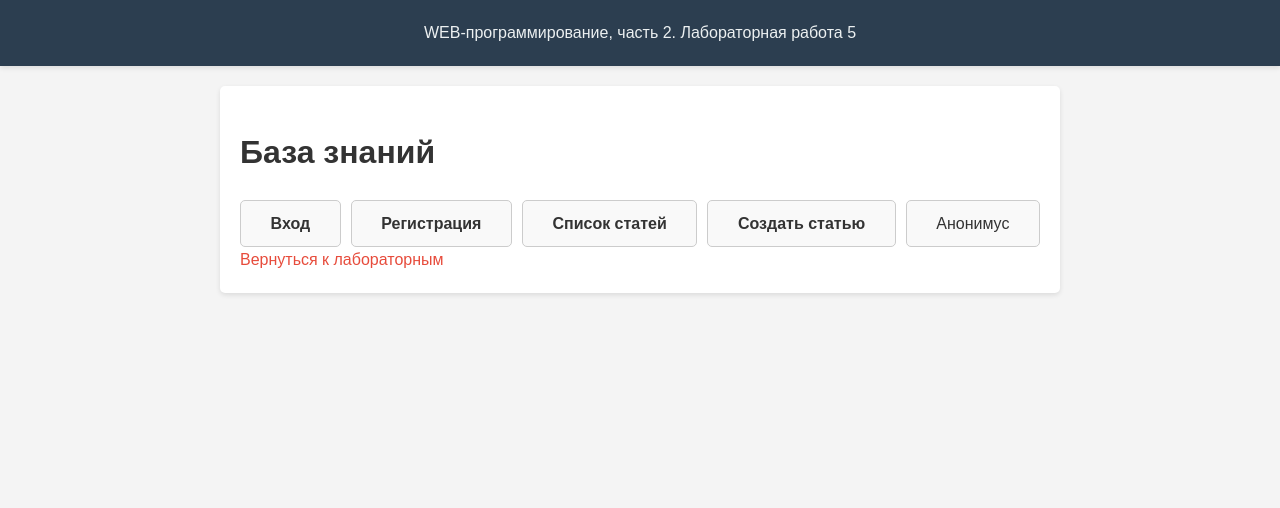
After one commit to pprzz1/web-backend, a Flask app: page /lab5/ in a window 1280 px wide. The commit adds this page. Shown: the top 508 px of the page. Run offline with Flask 3, Linux system fonts and the light colour scheme.

Commit message:
Заготовка к 5-ой лабораторной

```diff
--- a/app.py
+++ b/app.py
@@ -3,6 +3,7 @@ from lab1 import lab1
 from lab2 import lab2
 from lab3 import lab3
 from lab4 import lab4
+from lab5 import lab5
 
 app = Flask(__name__)
 
@@ -12,6 +13,7 @@ app.register_blueprint(lab1)
 app.register_blueprint(lab2)
 app.register_blueprint(lab3)
 app.register_blueprint(lab4)
+app.register_blueprint(lab5)
 
 @app.errorhandler(404)
 def not_found(err):
@@ -51,6 +53,8 @@ def index():
                 <a href='/lab3'>Третья лабораторная</a>
                 <br>
                 <a href='/lab4'>Четвертая лабораторная</a>
+                <br>
+                <a href='/lab5'>Пятая лабораторная</a>
            </body>
            <footer>Безделов Роман Артемович, ФБИ-22, 3 курс, 2024</footer>
         </html>''', 200
--- /dev/null
+++ b/lab5.py
@@ -0,0 +1,8 @@
+from flask import Blueprint, render_template, request, redirect, session, current_app
+
+lab5 = Blueprint('lab5', __name__)
+
+
+@lab5.route('/lab5/')
+def lab():
+    return render_template('lab5/lab5.html', login=session.get('login'))
--- a/static/main.css
+++ b/static/main.css
@@ -160,3 +160,28 @@ a:hover {
 .action-buttons .button:hover {
     background-color: #c82333;
 }
+
+.link-container {
+    display: flex;
+    flex-wrap: wrap;
+    gap: 10px; /* Расстояние между блоками */
+}
+
+.link-container > div {
+    flex: 1 1 auto; /* Растягивание блоков по ширине */
+    text-align: center; /* Выравнивание текста по центру */
+    padding: 10px; /* Отступы внутри блоков */
+    border: 1px solid #ccc; /* Граница блоков */
+    border-radius: 5px; /* Скругление углов */
+    background-color: #f9f9f9; /* Цвет фона блоков */
+}
+
+.link-container a {
+    text-decoration: none; /* Убираем подчеркивание у ссылок */
+    color: #333; /* Цвет текста ссылок */
+    font-weight: bold; /* Жирный текст */
+}
+
+.link-container a:hover {
+    color: #007bff; /* Цвет текста при наведении */
+}
--- a/templates/base.html
+++ b/templates/base.html
@@ -27,6 +27,7 @@
 
     <main>
         {% block main %}{% endblock %}
+        <a href="/">Вернуться к лабораторным</a></li>
     </main>
 
     <footer>
--- /dev/null
+++ b/templates/lab5/lab5.html
@@ -0,0 +1,28 @@
+{% extends "base.html" %}
+
+{% block lab %}Лабораторная работа 5{% endblock %}
+
+{% block main %}
+    <h1>База знаний</h1>
+    <div class="link-container">
+        <div>
+            <a href="/lab5/login">Вход</a>
+        </div>
+        <div>
+            <a href="/lab5/register">Регистрация</a>
+        </div>
+        <div>
+            <a href="/lab5/list">Список статей</a>
+        </div>
+        <div>
+            <a href="/lab5/create">Создать статью</a>
+        </div>
+        <div>
+            {% if login %}
+                {{ login }}
+            {% else %}
+                Анонимус
+            {% endif %}
+        </div>
+    </div>
+{% endblock %}
```
Also changed, not shown: README.md.
